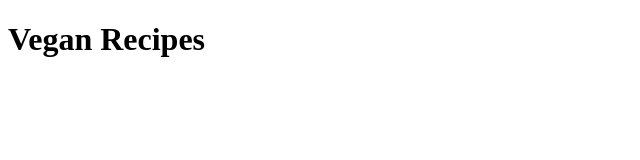
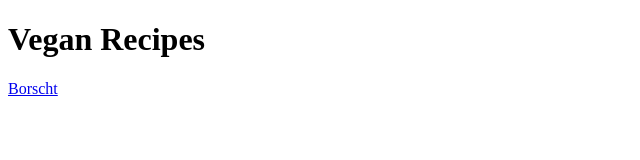
Before and after one commit to Spoorthi-1904/recipes, a plain HTML site: page index.html in a window 1280 px wide. Shown: the full height of the page, 0-640 px from the left. Drawn offline with Linux system fonts and the light colour scheme.

Commit message:
Edit index.html

```diff
--- a/index.html
+++ b/index.html
@@ -4,9 +4,10 @@
     <meta charset="UTF-8">
     <meta http-equiv="X-UA-Compatible" content="IE=edge">
     <meta name="viewport" content="width=device-width, initial-scale=1.0">
-    <title>Document</title>
+    <title>Vegan Recipes</title>
 </head>
 <body>
     <h1>Vegan Recipes</h1>
+    <a href="./vegan-recipes/Borscht.html">Borscht</a>
 </body>
 </html>
```
